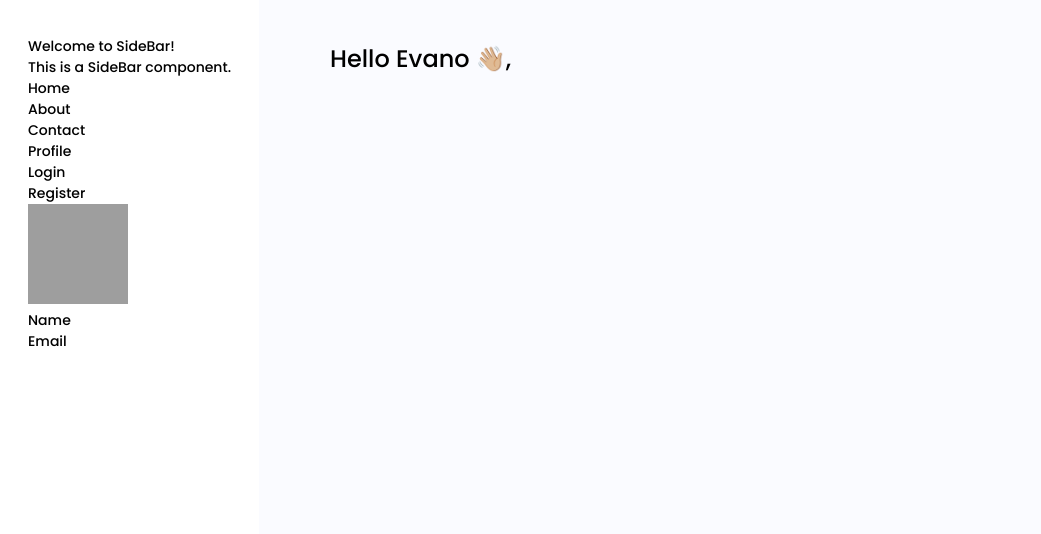
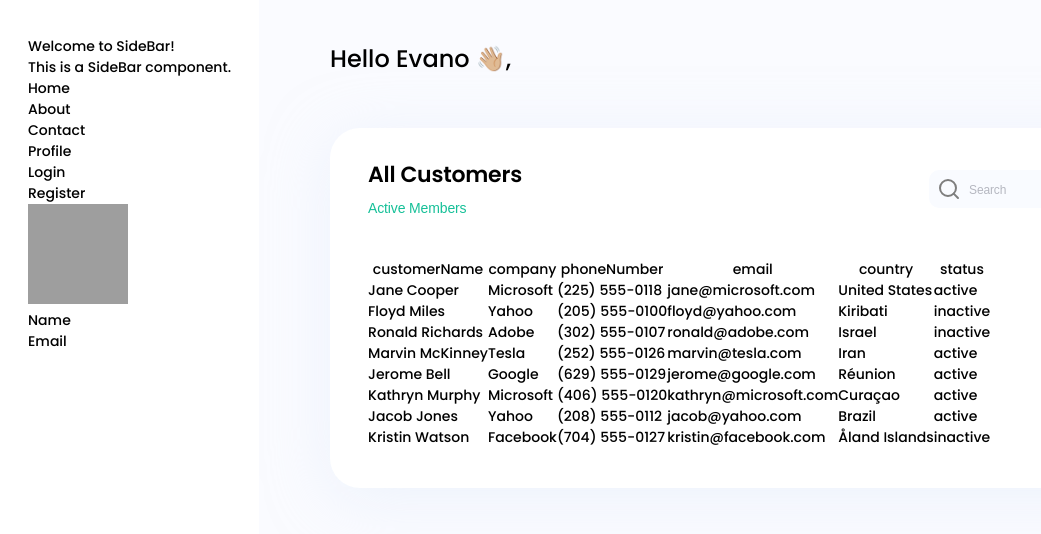
Before and after one commit to Oleksii-Martynenko-hub/crm-dashboard-test, a React (Vite) app: page / in a window 1280 px wide. Shown: the top 534 px of the page, without its empty margins (0-1041 px from the left). Built offline with nearby package versions, Linux system fonts and the light colour scheme; grey boxes are pictures that could not be loaded.

Commit message:
Added table to customer page, with header,  but without table styles

```diff
--- /dev/null
+++ b/src/components/customers-table/customers-table.tsx
@@ -0,0 +1,97 @@
+import styled from 'styled-components';
+import { Customer } from 'src/components/pages/customers-page/customers-page';
+import { useState } from 'react';
+import Input from '../common/input/input';
+
+/* eslint-disable-next-line */
+export interface CustomersTableProps {
+  customers: Customer[];
+}
+
+const StyledCustomersTable = styled.div`
+  background: #ffffff;
+  box-shadow: 0px 10px 60px rgba(226, 236, 249, 0.5);
+  border-radius: 30px;
+  padding: 30px 40px 40px 38px;
+`;
+
+const Title = styled.h3`
+  font-weight: 600;
+  font-size: 22px;
+  line-height: 33px;
+  letter-spacing: -0.01em;
+  color: #000000;
+  margin: 0 0 7px 0;
+`;
+
+const ActiveMembersBtn = styled.button`
+  font-weight: 400;
+  font-size: 14px;
+  line-height: 21px;
+  letter-spacing: -0.01em;
+  color: #16c098;
+  padding: 0;
+  background: none;
+  border: none;
+  cursor: pointer;
+`;
+
+const TitleWrapper = styled.div`
+  margin-right: auto;
+`;
+
+const Header = styled.header`
+  display: flex;
+  align-items: center;
+  margin: 0 0 40px 0;
+`;
+
+export function CustomersTable({ customers }: CustomersTableProps) {
+  const customerColumns = Object.keys(customers[0]).filter(
+    (col) => col !== 'id'
+  ) as (keyof Omit<Customer, 'id'>)[];
+
+  const [filteredData, setFilter] = useState('');
+  const [currentData] = useState(customers);
+
+  return (
+    <StyledCustomersTable>
+      <Header>
+        <TitleWrapper>
+          <Title>All Customers</Title>
+
+          <ActiveMembersBtn>Active Members</ActiveMembersBtn>
+        </TitleWrapper>
+
+        <Input
+          id="search"
+          placeholder="Search"
+          onChange={(e) => setFilter(e.target.value)}
+          value={''}
+        />
+      </Header>
+
+      <table>
+        <thead>
+          <tr>
+            {customerColumns.map((column) => (
+              <th key={column}>{column}</th>
+            ))}
+          </tr>
+        </thead>
+
+        <tbody>
+          {currentData.map((customer) => (
+            <tr key={customer.id}>
+              {customerColumns.map((column) => (
+                <td key={column}>{customer[column]}</td>
+              ))}
+            </tr>
+          ))}
+        </tbody>
+      </table>
+    </StyledCustomersTable>
+  );
+}
+
+export default CustomersTable;
--- a/src/components/pages/customers-page/customers-page.tsx
+++ b/src/components/pages/customers-page/customers-page.tsx
@@ -1,3 +1,4 @@
+import CustomersTable from 'src/components/customers-table/customers-table';
 import Greeting from 'src/components/greeting/greeting';
 import styled from 'styled-components';
 
@@ -106,6 +107,8 @@ export function CustomersPage(props: CustomersPageProps) {
       <GreetingWrapper>
         <Greeting username={username} />
       </GreetingWrapper>
+
+      {customers.length ? <CustomersTable customers={customers} /> : null}
     </StyledCustomersPage>
   );
 }
```
